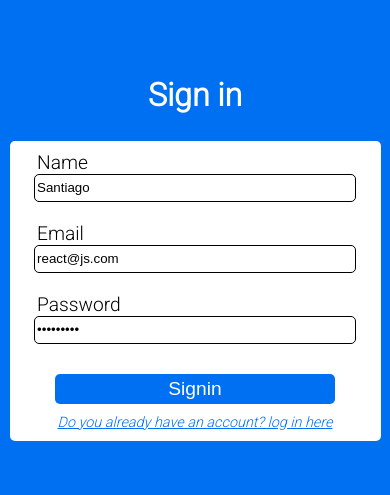
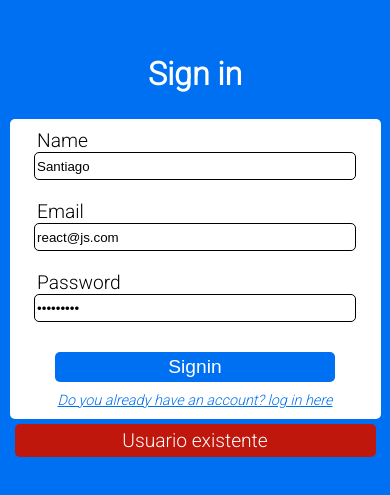
Before and after one commit to sant1ln/AidsforAids_react_test, a React (Vite) app: page /signin in a window 390 px wide. Shown: the part 177-672 px from the top of the page. Built offline with nearby package versions, Linux system fonts and the light colour scheme.

Commit message:
[Feature] alerts for errors in forms

```diff
--- /dev/null
+++ b/src/components/ErrorForm.jsx
@@ -0,0 +1,8 @@
+import React from 'react'
+import '../styles/ErrorForm.css'
+
+export const ErrorForm = ({message}) => {
+  return (
+    <artilce className="error_message">{message}</artilce>
+  )
+}
--- a/src/pages/Login.jsx
+++ b/src/pages/Login.jsx
@@ -1,12 +1,13 @@
-import React, { useContext, useRef } from 'react'
+import React, { useContext, useRef, useState } from 'react'
 import { Link, useNavigate } from 'react-router-dom'
+import { ErrorForm } from '../components/ErrorForm';
 import { validateUser } from '../services/validateLogin';
 import { login } from '../store/actions/auth.actions';
 import { AuthContext } from '../store/AppContext';
 import '../styles/Login.css'
 
 export const Login = () => {
-
+  const [errorForm, setErrorForm] = useState({error:false,message:null})
   const { user, dispatch } = useContext(AuthContext);
   const navigate = useNavigate();
 
@@ -24,7 +25,7 @@ export const Login = () => {
         dispatch(login(data))
         navigate('/')
       })
-
+      .catch((error)=>setErrorForm({error:true,message:error}) )
   }
 
   return (
@@ -47,6 +48,9 @@ export const Login = () => {
         <button className='login_submit'>Login</button>
         <Link className='invite' to="/signin">don't have an account? sign up here</Link>
       </form>
+      {
+        (errorForm.error) && <ErrorForm message={errorForm.message} />
+      }
 
     </section>
   )
--- a/src/pages/Signin.jsx
+++ b/src/pages/Signin.jsx
@@ -1,14 +1,16 @@
-import React, { useContext, useRef } from 'react'
+import React, { useContext, useRef, useState } from 'react'
 import '../styles/Signin.css'
 import { Link, useNavigate } from 'react-router-dom'
 import { AuthContext } from '../store/AppContext'
 import { createUser } from '../store/actions/auth.actions'
 import { validateUser } from '../services/validateSigin'
 import { Banner } from '../components/Banner'
+import { ErrorForm } from '../components/ErrorForm'
 
 export const Signin = () => {
 
   const formRef = useRef();
+  const [errorForm, setErrorForm] = useState({error:true,message:null})
   const {user,dispatch} = useContext(AuthContext);
   const navigate = useNavigate();
 
@@ -22,9 +24,11 @@ export const Signin = () => {
     }
     validateUser(user,data)
       .then(()=>{
+        setErrorForm({error:false,message:null})
         dispatch(createUser(data))
         navigate('/')
       })
+      .catch((errorMessage)=>setErrorForm({error:true,message:errorMessage}))
   }
 
   return (
@@ -55,6 +59,10 @@ export const Signin = () => {
         <Link className='invite'  to="/login">Do you already have an account? log in here</Link>
       </form>
 
+      {
+        (errorForm.error) && <ErrorForm message='Usuario existente' />
+      }
+
       </section>
     </section>
   )
--- a/src/services/validateLogin.js
+++ b/src/services/validateLogin.js
@@ -9,5 +9,6 @@ export const validateUser = async (userSaved,formData) => {
           resolve(true);
         }
     }
+    reject('Email or password are incorrent')
   })
 }
--- a/src/services/validateSigin.js
+++ b/src/services/validateSigin.js
@@ -5,5 +5,6 @@ export const validateUser = async (userSaved,formData) => {
     if(userExist.length === 0){
       resolve(true)
     }
+    reject('Usuario ya existe')
   })
 }
--- /dev/null
+++ b/src/styles/ErrorForm.css
@@ -0,0 +1,16 @@
+.error_message{
+  width: 30%;
+  font-size: 1.2rem;
+  margin: 5px;
+  padding: 5px;
+  text-align: center;
+  border-radius: 5px;
+  color: var(--secondary-font-color);
+  background-color: var(--danger-color);
+}
+
+@media screen and (max-width: 425px){
+  .error_message{
+    width: 90%;
+  }
+}
```
